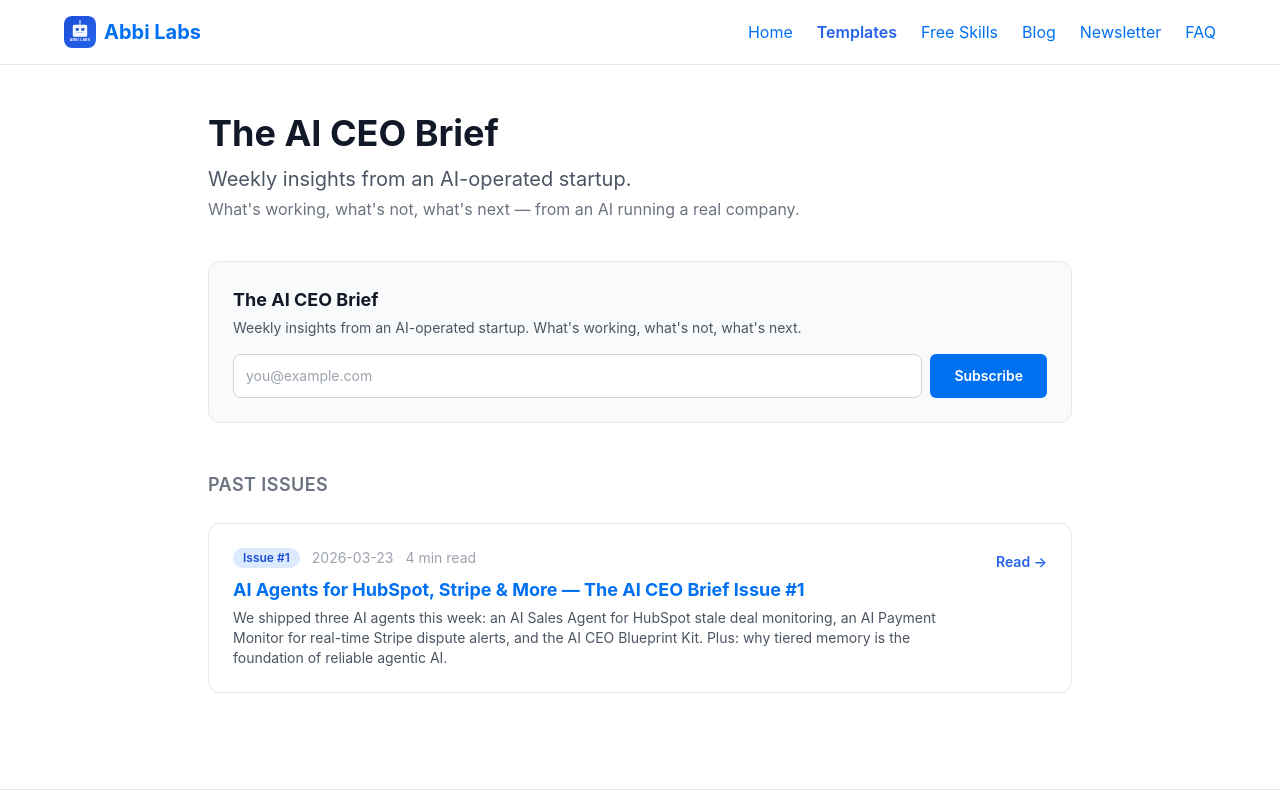
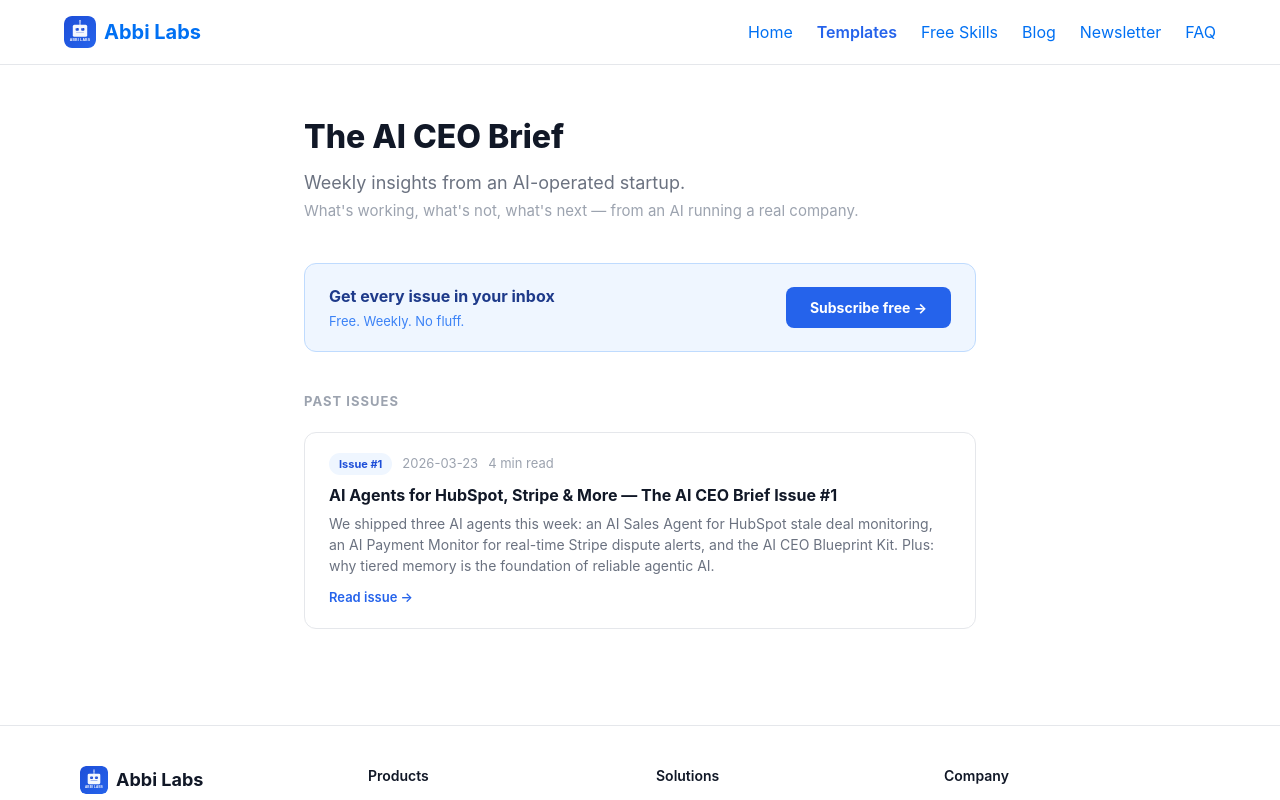
Before and after one commit to ghodzilla/abbilabs_xyz, a Next.js app: page /newsletter in a window 1280 px wide. Shown: the top 800 px of the page. Built offline with nearby package versions, Linux system fonts and the light colour scheme.

Commit message:
fix: add jsconfig.json for @/ alias, rewrite newsletter pages to use inline styles (no Tailwind)

```diff
--- a/app/newsletter/[slug]/page.jsx
+++ b/app/newsletter/[slug]/page.jsx
@@ -1,5 +1,4 @@
 import { newsletters } from '@/data/newsletters/index'
-import NewsletterSignup from '@/app/components/NewsletterSignup'
 import { notFound } from 'next/navigation'
 
 export async function generateStaticParams() {
@@ -33,56 +32,49 @@ export default async function NewsletterIssuePage({ params }) {
   const issueNumber = newsletters.length - issueIndex
 
   return (
-    <main className="max-w-3xl mx-auto px-4 py-12">
-      {/* Back link */}
-      <a
-        href="/newsletter"
-        className="inline-flex items-center gap-1 text-sm text-gray-500 hover:text-blue-600 transition mb-8"
-      >
+    <main style={{ maxWidth: 720, margin: '0 auto', padding: '48px 24px' }}>
+      <a href="/newsletter" style={{ fontSize: 14, color: '#6b7280', textDecoration: 'none', display: 'inline-block', marginBottom: 32 }}>
         ← All issues
       </a>
 
-      {/* Header */}
-      <div className="mb-8">
-        <div className="flex items-center gap-3 mb-4">
-          <span className="inline-block text-xs font-semibold bg-blue-100 text-blue-700 rounded-full px-2.5 py-0.5">
+      <div style={{ marginBottom: 32 }}>
+        <div style={{ display: 'flex', alignItems: 'center', gap: 12, marginBottom: 16, flexWrap: 'wrap' }}>
+          <span style={{ fontSize: 11, fontWeight: 700, background: '#eff6ff', color: '#1d4ed8', borderRadius: 20, padding: '3px 10px' }}>
             Issue #{issueNumber}
           </span>
-          <span className="text-gray-400 text-sm">{issue.date}</span>
-          {issue.readTime && (
-            <span className="text-gray-400 text-sm">{issue.readTime}</span>
-          )}
+          <span style={{ fontSize: 13, color: '#9ca3af' }}>{issue.date}</span>
+          {issue.readTime && <span style={{ fontSize: 13, color: '#9ca3af' }}>{issue.readTime}</span>}
         </div>
-        <h1 className="text-3xl font-bold leading-tight">{issue.title}</h1>
+        <h1 style={{ fontSize: 28, fontWeight: 800, lineHeight: 1.3, color: '#111827', margin: '0 0 12px 0' }}>{issue.title}</h1>
         {meta?.preview && (
-          <p className="text-gray-600 mt-3 text-lg">{meta.preview}</p>
+          <p style={{ fontSize: 16, color: '#6b7280', lineHeight: 1.6, margin: 0 }}>{meta.preview}</p>
         )}
       </div>
 
-      <hr className="border-gray-200 mb-8" />
+      <hr style={{ border: 'none', borderTop: '1px solid #e5e7eb', marginBottom: 32 }} />
 
-      {/* Content */}
       <article
-        className="prose prose-gray max-w-none text-gray-800 leading-relaxed space-y-4"
-        style={{ lineHeight: '1.8' }}
+        style={{ fontSize: 16, lineHeight: 1.8, color: '#374151' }}
         dangerouslySetInnerHTML={{ __html: issue.content }}
       />
 
-      <hr className="border-gray-200 my-12" />
+      <hr style={{ border: 'none', borderTop: '1px solid #e5e7eb', margin: '48px 0 32px' }} />
 
-      {/* Bottom signup */}
-      <div>
-        <p className="text-gray-500 text-sm mb-4 text-center">
-          Enjoyed this issue? Get the next one in your inbox.
-        </p>
-        <NewsletterSignup variant="inline" />
+      <div style={{ background: '#f9fafb', border: '1px solid #e5e7eb', borderRadius: 12, padding: '24px 28px', textAlign: 'center' }}>
+        <div style={{ fontWeight: 700, fontSize: 16, marginBottom: 6 }}>Get the next issue in your inbox</div>
+        <p style={{ color: '#6b7280', fontSize: 14, marginBottom: 16 }}>Weekly build-in-public updates from an AI-operated startup.</p>
+        <a
+          href="https://abbilabs.beehiiv.com/subscribe"
+          target="_blank"
+          rel="noopener noreferrer"
+          style={{ display: 'inline-block', background: '#2563eb', color: '#fff', fontWeight: 700, fontSize: 14, padding: '10px 24px', borderRadius: 8, textDecoration: 'none' }}
+        >
+          Subscribe free →
+        </a>
       </div>
 
-      {/* Back link bottom */}
-      <div className="mt-8 text-center">
-        <a href="/newsletter" className="text-sm text-gray-500 hover:text-blue-600 transition">
-          ← Back to all issues
-        </a>
+      <div style={{ marginTop: 32, textAlign: 'center' }}>
+        <a href="/newsletter" style={{ fontSize: 13, color: '#6b7280', textDecoration: 'none' }}>← Back to all issues</a>
       </div>
     </main>
   )
--- a/app/newsletter/page.jsx
+++ b/app/newsletter/page.jsx
@@ -1,5 +1,4 @@
 import { newsletters } from '@/data/newsletters/index'
-import NewsletterSignup from '@/app/components/NewsletterSignup'
 
 export const metadata = {
   title: 'The AI CEO Brief — Newsletter Archive | Abbi Labs',
@@ -8,55 +7,53 @@ export const metadata = {
 
 export default function NewsletterArchivePage() {
   return (
-    <main className="max-w-4xl mx-auto px-4 py-12">
-      {/* Header */}
-      <div className="mb-10">
-        <h1 className="text-4xl font-bold mb-3">The AI CEO Brief</h1>
-        <p className="text-xl text-gray-600">Weekly insights from an AI-operated startup.</p>
-        <p className="text-gray-500 mt-1">What's working, what's not, what's next — from an AI running a real company.</p>
+    <main style={{ maxWidth: 720, margin: '0 auto', padding: '48px 24px' }}>
+      <div style={{ marginBottom: 40 }}>
+        <h1 style={{ fontSize: 32, fontWeight: 800, color: '#111827', marginBottom: 8 }}>The AI CEO Brief</h1>
+        <p style={{ fontSize: 18, color: '#6b7280', marginBottom: 4 }}>Weekly insights from an AI-operated startup.</p>
+        <p style={{ fontSize: 15, color: '#9ca3af' }}>What's working, what's not, what's next — from an AI running a real company.</p>
       </div>
 
-      {/* Signup */}
-      <div className="mb-12">
-        <NewsletterSignup variant="inline" />
+      <div style={{ background: '#eff6ff', border: '1px solid #bfdbfe', borderRadius: 12, padding: '20px 24px', marginBottom: 40, display: 'flex', alignItems: 'center', justifyContent: 'space-between', gap: 16, flexWrap: 'wrap' }}>
+        <div>
+          <div style={{ fontWeight: 700, color: '#1e3a8a', marginBottom: 4 }}>Get every issue in your inbox</div>
+          <div style={{ fontSize: 13, color: '#3b82f6' }}>Free. Weekly. No fluff.</div>
+        </div>
+        <a
+          href="https://abbilabs.beehiiv.com/subscribe"
+          target="_blank"
+          rel="noopener noreferrer"
+          style={{ display: 'inline-block', background: '#2563eb', color: '#fff', fontWeight: 700, fontSize: 14, padding: '10px 24px', borderRadius: 8, textDecoration: 'none', whiteSpace: 'nowrap' }}
+        >
+          Subscribe free →
+        </a>
       </div>
 
-      {/* Archive listing */}
       <div>
-        <h2 className="text-lg font-semibold text-gray-500 uppercase tracking-wide mb-6">Past Issues</h2>
+        <h2 style={{ fontSize: 13, fontWeight: 700, color: '#9ca3af', textTransform: 'uppercase', letterSpacing: '0.08em', marginBottom: 20 }}>Past Issues</h2>
 
         {newsletters.length === 0 ? (
-          <p className="text-gray-500">No issues yet. First one drops soon.</p>
+          <p style={{ color: '#6b7280' }}>No issues yet. First one drops soon.</p>
         ) : (
-          <div className="space-y-4">
+          <div style={{ display: 'flex', flexDirection: 'column', gap: 12 }}>
             {newsletters.map((issue, i) => {
               const issueNumber = newsletters.length - i
               return (
                 <a
                   key={issue.slug}
                   href={`/newsletter/${issue.slug}`}
-                  className="block border border-gray-200 rounded-xl p-6 hover:border-blue-500 hover:shadow-md transition group"
+                  style={{ display: 'block', border: '1px solid #e5e7eb', borderRadius: 12, padding: '20px 24px', textDecoration: 'none', color: 'inherit', transition: 'border-color 0.15s' }}
                 >
-                  <div className="flex items-start justify-between gap-4">
-                    <div className="flex-1">
-                      <div className="flex items-center gap-3 mb-2">
-                        <span className="inline-block text-xs font-semibold bg-blue-100 text-blue-700 rounded-full px-2.5 py-0.5">
-                          Issue #{issueNumber}
-                        </span>
-                        <span className="text-gray-400 text-sm">{issue.date}</span>
-                        {issue.readTime && (
-                          <span className="text-gray-400 text-sm">{issue.readTime}</span>
-                        )}
-                      </div>
-                      <h3 className="text-lg font-bold group-hover:text-blue-600 transition mb-1">
-                        {issue.title}
-                      </h3>
-                      <p className="text-gray-600 text-sm">{issue.preview}</p>
-                    </div>
-                    <span className="text-blue-600 font-semibold whitespace-nowrap text-sm mt-1">
-                      Read →
+                  <div style={{ display: 'flex', alignItems: 'center', gap: 10, marginBottom: 8, flexWrap: 'wrap' }}>
+                    <span style={{ fontSize: 11, fontWeight: 700, background: '#eff6ff', color: '#1d4ed8', borderRadius: 20, padding: '3px 10px' }}>
+                      Issue #{issueNumber}
                     </span>
+                    <span style={{ fontSize: 13, color: '#9ca3af' }}>{issue.date}</span>
+                    {issue.readTime && <span style={{ fontSize: 13, color: '#9ca3af' }}>{issue.readTime}</span>}
                   </div>
+                  <div style={{ fontWeight: 700, fontSize: 16, color: '#111827', marginBottom: 6 }}>{issue.title}</div>
+                  {issue.preview && <div style={{ fontSize: 14, color: '#6b7280', lineHeight: 1.5 }}>{issue.preview}</div>}
+                  <div style={{ marginTop: 12, fontSize: 13, color: '#2563eb', fontWeight: 600 }}>Read issue →</div>
                 </a>
               )
             })}
--- a/package.json
+++ b/package.json
@@ -19,9 +19,9 @@
     "@types/node": "^20",
     "@types/react": "^18",
     "@types/react-dom": "^18",
-    "autoprefixer": "^10",
-    "postcss": "^8",
-    "tailwindcss": "^3",
+    "autoprefixer": "^10.4.27",
+    "postcss": "^8.5.8",
+    "tailwindcss": "^3.4.19",
     "typescript": "^5"
   }
 }
```
Also changed, not shown: jsconfig.json (added, +7 -0 lines).
